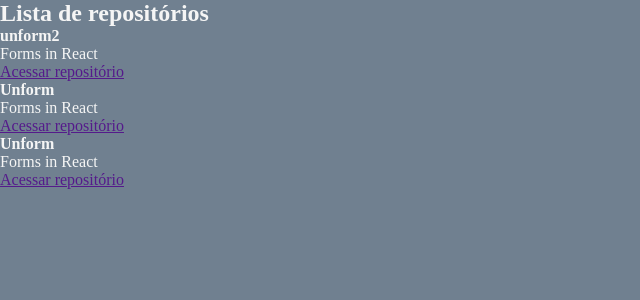
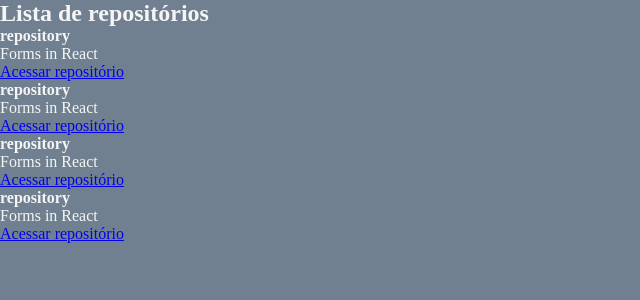
Before and after one commit to danielafarias/Github-Explorer, a React app: page / in a window 1280 px wide. Shown: the top 300 px of the page, without its empty margins (0-640 px from the left). Built offline with nearby package versions, Linux system fonts and the light colour scheme.

Commit message:
Propriedades entre componentes pais e filhos;

```diff
--- /dev/null
+++ b/src/components/RepositoryItem.jsx
@@ -0,0 +1,11 @@
+const repositoryName = 'unform2';
+
+export function RepositoryItem(props) {
+    return (
+                <li>
+                    <strong>{props.repository.name ?? 'Default'}</strong>
+                    <p>{props.repository.description}</p>
+                    <a href={props.repository.link}>Acessar repositório</a>
+                </li>
+    )
+}
--- a/src/components/RepositoryList.jsx
+++ b/src/components/RepositoryList.jsx
@@ -1,4 +1,10 @@
-const repositoryName = 'unform2';
+import { RepositoryItem } from "./RepositoryItem";
+
+const repository = {
+    name: "repository",
+    description: "Forms in React",
+    link: "https://github.com"
+}
 
 export function RepositoryList() {
   return (
@@ -6,28 +12,19 @@
       <h1>Lista de repositórios</h1>
 
       <ul>
-                <li>
-                    <strong>{repositoryName}</strong>
-                    <p>Forms in React</p>
-                    <a href="">Acessar repositório</a>
-                </li>
-            </ul>
-
-            <ul>
-                <li>
-                    <strong>Unform</strong>
-                    <p>Forms in React</p>
-                    <a href="">Acessar repositório</a>
-                </li>
-            </ul>
-
-            <ul>
-                <li>
-                    <strong>Unform</strong>
-                    <p>Forms in React</p>
-                    <a href="">Acessar repositório</a>
-                </li>
+        <RepositoryItem
+          repository={repository}
+        />
+        <RepositoryItem
+          repository={repository}
+          />
+        <RepositoryItem
+          repository={repository}
+          />
+        <RepositoryItem
+          repository={repository}
+          />
       </ul>
     </section>
-    )
+  );
 }
```
Lines whose indentation alone changed are shown as unchanged.
